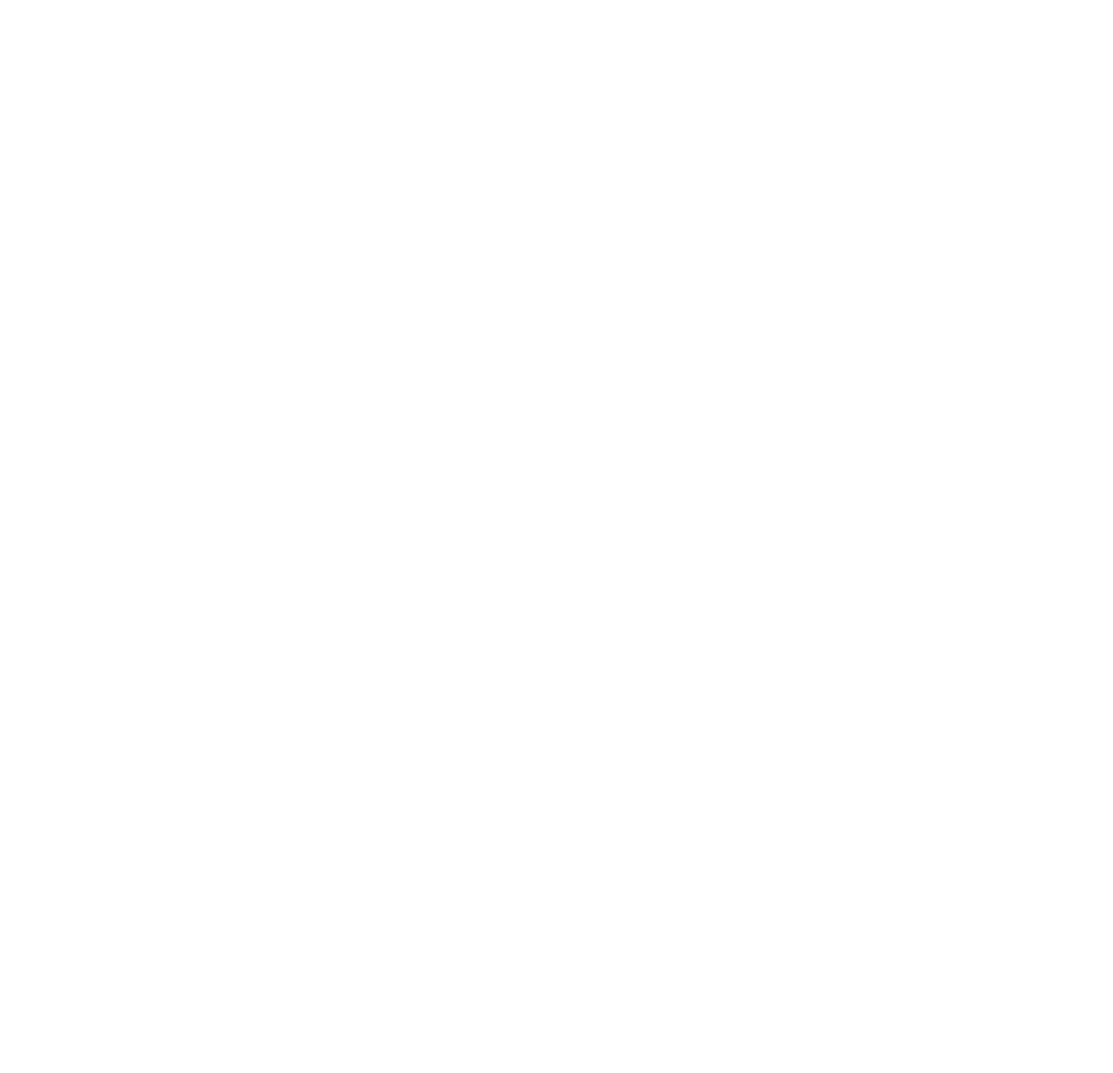
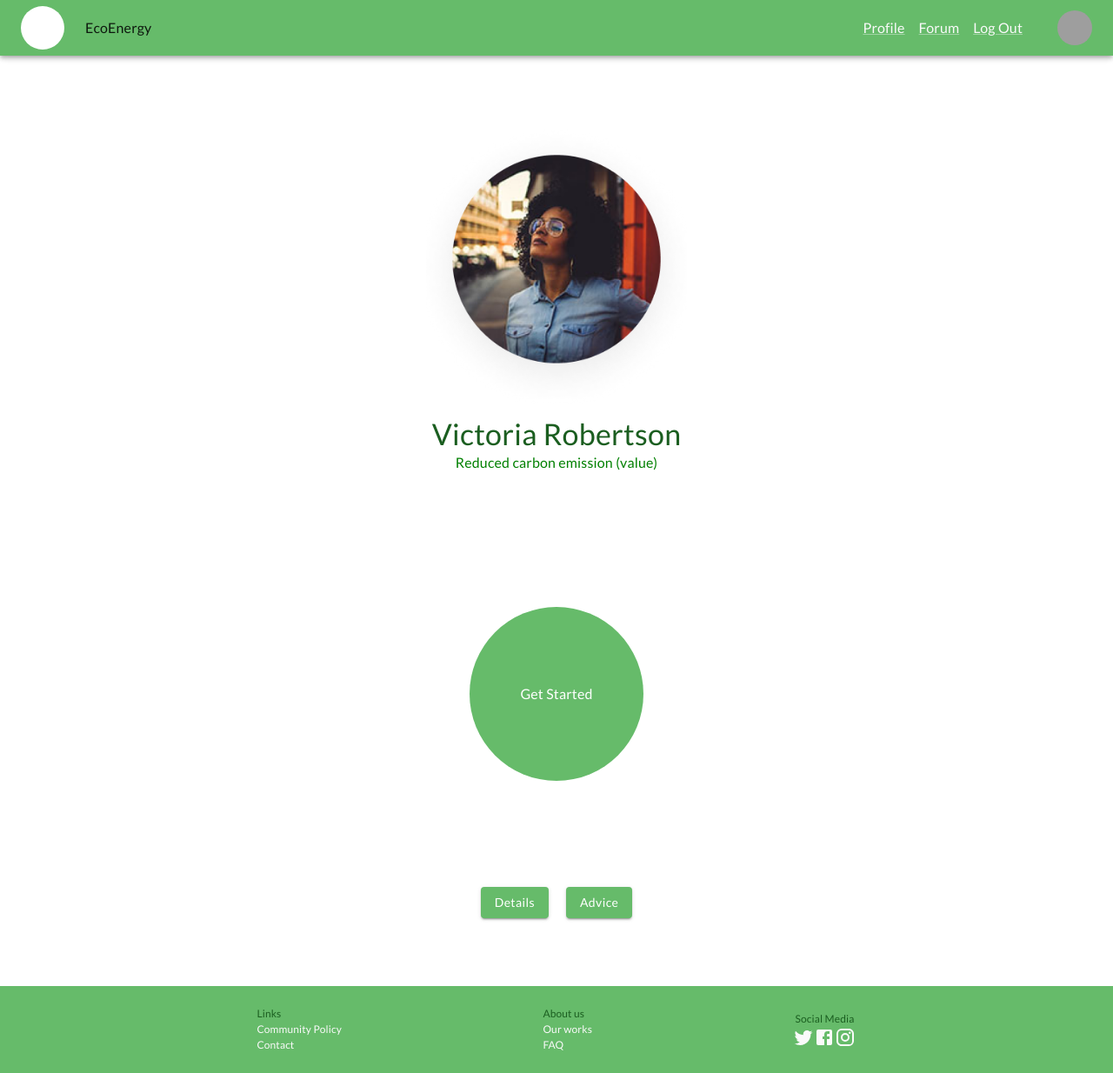
Before and after one commit to AlessHub/ecoenergy_front, a React (Vite) app: page /NewUserProfile in a window 1280 px wide. Before the commit this address had no page. Shown: the whole page at 87% size. Before the commit the page ends 800 px from the top, so only its background shows below. Built offline with nearby package versions, Linux system fonts and the light colour scheme; grey boxes are pictures that could not be loaded.

Commit message:
new user profile page created

```diff
--- a/src/router/public/Router.jsx
+++ b/src/router/public/Router.jsx
@@ -11,6 +11,10 @@
 import SignUp from '../../views/SignUp';
 import Login from '../../views/Login';
 import Advices from '../../views/Advices';
+import CommunityPolicy from '../../views/CommunityPolicy';
+import Congratulations from '../../views/Congratulations';
+import NewUserProfile from '../../views/NewUserProfile';
+
 
 export default class PublicRoute extends React.Component {
     render() {
@@ -21,6 +25,9 @@
                 <Route exact path="/login" element={<Login/>}/>
                 <Route exact path="/signup" element={<SignUp/>}/>
                 <Route exact path="/advices" element={<Advices/>}/>
+                <Route exact path="/CommunityPolicy" element={<CommunityPolicy/>}/>
+                <Route exact path="/Congratulations" element={<Congratulations/>}/>
+                <Route exact path="/NewUserProfile" element={<NewUserProfile/>}/>
             </Routes>
         </Router>
       );
--- a/src/views/CommunityPolicy.jsx
+++ b/src/views/CommunityPolicy.jsx
@@ -19,7 +19,7 @@
 
 
 
-    <Container className="policycontainer" sx= {{ display:"flex",flexDirection:"column", Width:"50%",minHeight:"70%",  gap: "10px", bgcolor:"white", alignItems:"center"}}>
+    <Container className="policycontainer" sx= {{ display:"flex",flexDirection:"column", Width:"100vw",minHeight:"65%",  gap: "10px", bgcolor:"white", alignItems:"center"}}>
     <Typography className="commpol"  color="main.tertiary" variant="h4">Community Policy</Typography>
 
         <Typography className="pol" sx={{  color: "green", textAlign:"justify",marginTop:"20px" }} variant="p">
--- a/src/views/NewUserProfile.jsx
+++ b/src/views/NewUserProfile.jsx
@@ -1,101 +1,108 @@
-import * as React from 'react';
-import Card from '@mui/material/Card';
-import CardContent from '@mui/material/CardContent';
-import { TextField, Button } from "@mui/material";
+import React from "react";
+import { Container, Typography, Box, CardMedia } from "@mui/material";
+import { Link } from "react-router-dom";
+import AvatarPlaceholder from '../../src/assets/avatar_template.png'
+import NavLoggedIn from "../components/layout/navigation/Navbar/NavLoggedIn";
+import ButtonGreen from "../components/layout/navigation/ButtonGreen";
+import Footer from "../components/layout/navigation/Footer";
+
+const NewUserProfile = () => {
+  return (
+    <>
+      <NavLoggedIn />
 
 
-import Typography from '@mui/material/Typography';
-import { CardActionArea, Box } from '@mui/material';
-import { FormatAlignJustify, Height } from '@mui/icons-material';
-import { height } from '@mui/system';
-import { Link } from 'react-router-dom';
+      <Container className="picsandname"
+      sx={{
+        display: "flex",
+        height: "73vh",
+        width: "100vw",
+        flexDirection: "column",
+        gap: "0px",
+        alignItems:"center",
+        justifyContent:"center"
+      }}>
 
+      <CardMedia
+        component="img"
+        alt="thumbnail"
+        image={AvatarPlaceholder}
+        sx={{
+          overflow:'none',
+            zIndex:"1",
+            height: '340px',
+            maxWidth: '300px',
+            mt:"70px"
 
- function NewUserProfile() {
-  return (
-    <Box sx={{ display: "flex", justifyContent: "center", bgcolor: "#5DB075", minHeight: "100vh", alignItems: "center"}}>
-    <Card sx={{ maxWidth: "80vw", height: "80vh", bgcolor: "white", borderRadius: 2, justifyContent:"center", alignItems:"center" }}>
+            }}>
 
-        <CardContent sx={{ display: "flex",flexDirection: "column",alignItems:"center", justifyContent: "space-evenly", height:"25rem", mt: "10%"}}>
-
-        <Card className='circle' sx= {{ display:"flex",width: "30%",minHeight: "18%", flexDirection: "row",bgcolor: "red",justifyContent:"space-between",borderRadius:"50%"}}></Card>
-
-          <Typography variant="body2" color="text.secondary">
-          Victoria Pepino
-          </Typography>
-
-
-          <Card className='circle' sx= {{ display:"flex",width: "30%",minHeight: "20%", flexDirection: "row",bgcolor: "yellow",justifyContent:"space-between",borderRadius:"50%"}}></Card>
-
-          <Card className='buttonContainer' sx= {{ display:"flex",width: "40vw",minHeight: "80vh", flexDirection: "row",bgcolor: "white",justifyContent:"space-between", alignItems:"center", }}>
-
-          <Link to="/">
-          <Button
-           type="submit"
-           sx={{ width: "15vw",
-           textTransform: "capitalize",
-           backgroundColor: "main.primary",
-          "&:hover": {
-            backgroundColor: "main.primary",
-            borderColor: "main.primary",
-            boxShadow: "none",
-            color: "main.secondary",
-          },
-          "&:active": {
-            boxShadow: "none",
-            backgroundColor: "main.primary",
-            borderColor: "main.primary",
-            color: "main.secondary",
-          },
-          "&:focus": {
-            boxShadow: "0 0 0 0.2rem main.primary",
-          },
-        }}
-        variant="contained">
-        More Info
-      </Button >
-      </Link>
+            </CardMedia>
 
 
 
 
-      <Link to="/">
-          <Button
-          type="submit"
-          sx={{ width: "15vw",
-          textTransform: "capitalize",
-          backgroundColor: "main.primary",
-          "&:hover": {
-            backgroundColor: "main.primary",
-            borderColor: "main.primary",
-            boxShadow: "none",
-            color: "main.secondary",
-          },
-          "&:active": {
-            boxShadow: "none",
-            backgroundColor: "main.primary",
-            borderColor: "main.primary",
-            color: "main.secondary",
-          },
-          "&:focus": {
-            boxShadow: "0 0 0 0.2rem main.primary",
-          },
-        }}
-        variant="contained"
-      >
-        More Info
-      </Button >
-      </Link>
-      </Card>
+        <Typography
+          className="name"
+          color="main.tertiary"
+          variant="h4"
+        >
+          Victoria Robertson
+        </Typography>
+
+        <Typography
+          className="pol"
+          sx={{ color: "green", textAlign: "justify", marginBottom:"100px" }}>
+          Reduced carbon emission (value)
+        </Typography>
 
 
-        </CardContent>
 
+        </Container>
+        <Container className="getstarted"
+        sx={{ display:"flex",
 
-    </Card>
+        marginTop:"50px",
+        marginBottom:"100px",
+        height:"200px",
+        width:"200px",
+        borderRadius:"200px",
+        alignItems:"center",
+        justifyContent:"center",
+        display:"flex",
+        bgcolor:"main.primary",
+        color:"white"}}>
+          <Typography
+          className="pol"
+          sx={{ color: "white" }}>
+       Get Started
+        </Typography>
 
-    </Box>
+        </Container>
+
+        <Container
+        className="buttons"
+        sx={{
+          display: "flex",
+          height: "10vh",
+          width: "30vw",
+          flexDirection: "row",
+          gap: "2px",
+          alignItems:"center",
+          justifyContent:"center",
+          bgcolor:"none",
+          gap:"20px",
+          marginBottom:"40px"
+        }}
+      >
+
+        <ButtonGreen text="Details" component={Link} to="/NavLoggedIn.jsx" />
+
+        <ButtonGreen text="Advice" component={Link} to="/NavLoggedIn.jsx" />
+        </Container>
+
+      <Footer />
+    </>
   );
-}
+};
 
 export default NewUserProfile;
```
